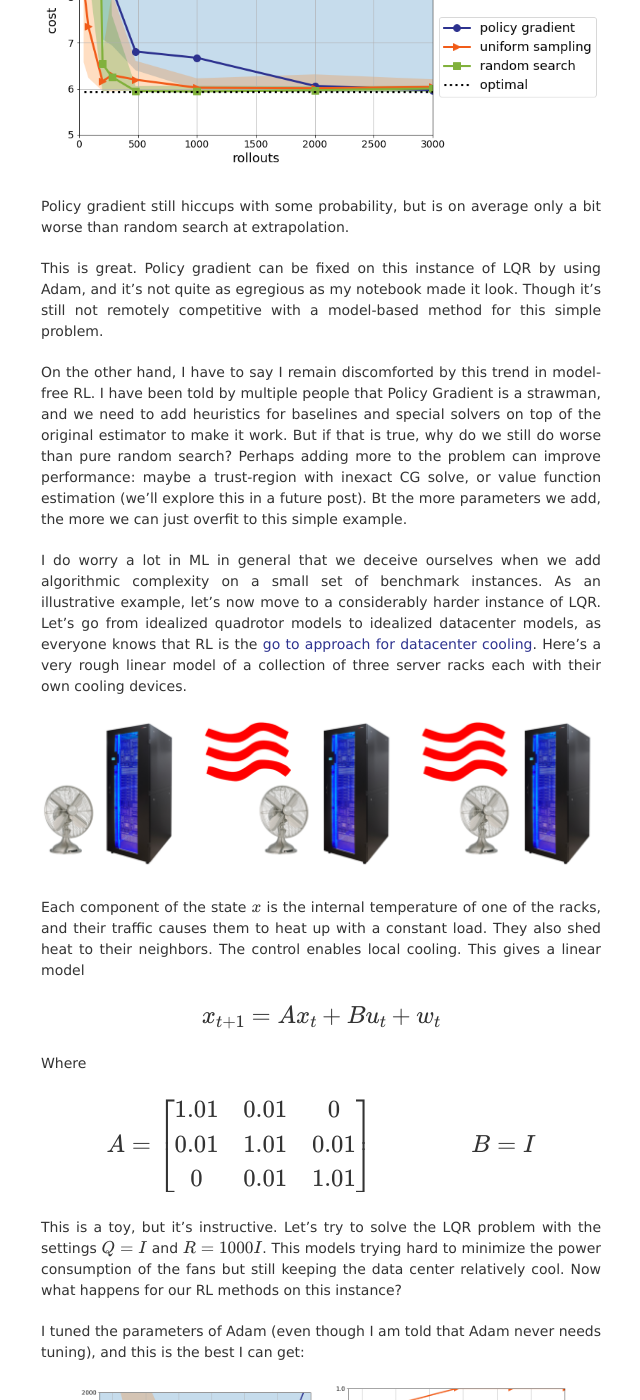
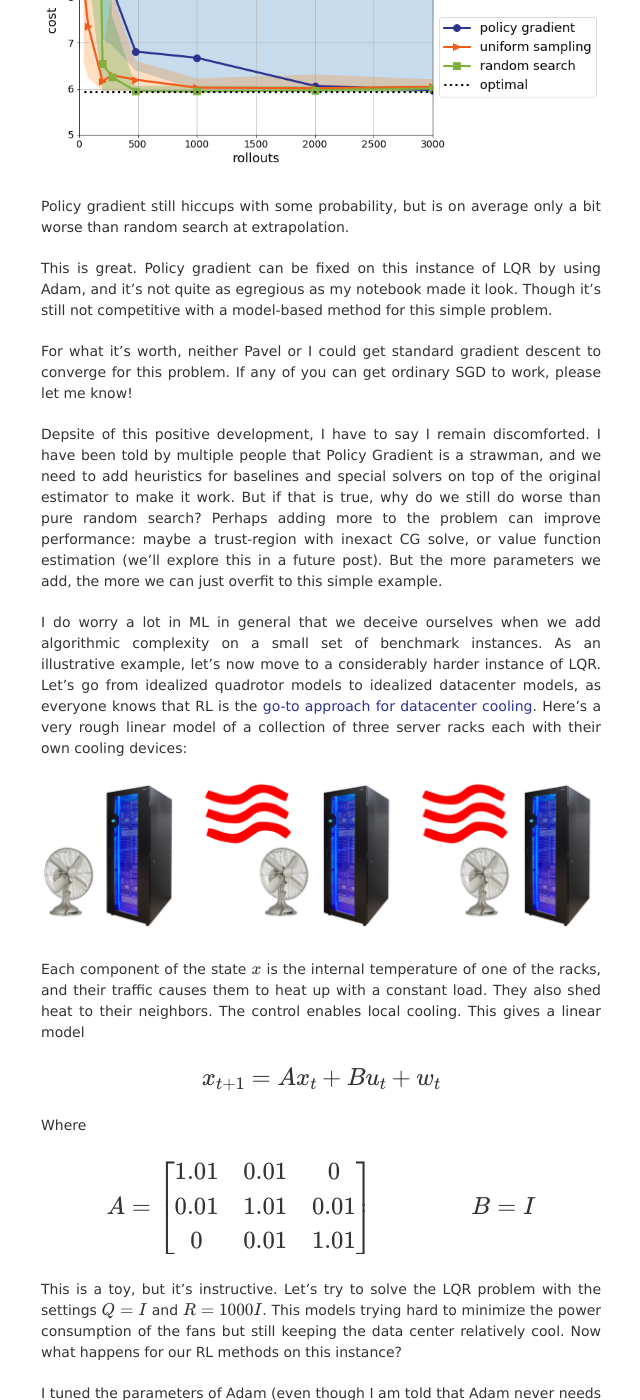
Before and after one commit to benjamin-recht/benjamin-recht.github.io, a Jekyll site: the page built from _posts/2018-03-13-pg-saga.md, in a window 1280 px wide and 1400 px high, scrolled down 1121 px. Shown: the whole window, without its empty margins (319-959 px from the left). Built offline with Jekyll 4.4.1, drawn with Linux system fonts in a browser that asks for light colours; nearby versions of some CDN libraries; formulas are drawn with MathJax 3; comment, search, counter and statistics services are not loaded; some of the changed text lies outside the part shown.

Commit message:
text edits

```diff
--- a/_posts/2018-03-13-pg-saga.md
+++ b/_posts/2018-03-13-pg-saga.md
@@ -25,11 +25,13 @@
 
 Policy gradient still hiccups with some probability, but is on average only a bit worse than random search at extrapolation.
 
-This is great. Policy gradient can be fixed on this instance of LQR by using Adam, and it’s not quite as egregious as my notebook made it look. Though it’s still not remotely competitive with a model-based method for this simple problem.
+This is great. Policy gradient can be fixed on this instance of LQR by using Adam, and it’s not quite as egregious as my notebook made it look. Though it’s still not competitive with a model-based method for this simple problem.
 
-On the other hand, I have to say I remain discomforted by this trend in model-free RL. I have been told by multiple people that Policy Gradient is a strawman, and we need to add heuristics for baselines and special solvers on top of the original estimator to make it work.  But if that is true, why do we still do worse than pure random search? Perhaps adding more to the problem can improve performance: maybe a trust-region with inexact CG solve, or value function estimation (we’ll explore this in a future post). Bt the more parameters we add, the more we can just overfit to this simple example.
+For what it's worth, neither Pavel or I could get standard gradient descent to converge for this problem. If any of you can get ordinary SGD to work, please let me know!
 
-I do worry a lot in ML in general that we deceive ourselves when we add algorithmic complexity on a small set of benchmark instances. As an illustrative example, let’s now move to a considerably harder instance of LQR. Let’s go from idealized quadrotor models to idealized datacenter models, as everyone knows that RL is the [go to approach for datacenter cooling](https://deepmind.com/blog/deepmind-ai-reduces-google-data-centre-cooling-bill-40/). Here’s a very rough linear model of a collection of three server racks each with their own cooling devices.
+Depsite of this positive development, I have to say I remain discomforted. I have been told by multiple people that Policy Gradient is a strawman, and we need to add heuristics for baselines and special solvers on top of the original estimator to make it work.  But if that is true, why do we still do worse than pure random search? Perhaps adding more to the problem can improve performance: maybe a trust-region with inexact CG solve, or value function estimation (we’ll explore this in a future post). But the more parameters we add, the more we can just overfit to this simple example.
+
+I do worry a lot in ML in general that we deceive ourselves when we add algorithmic complexity on a small set of benchmark instances. As an illustrative example, let’s now move to a considerably harder instance of LQR. Let’s go from idealized quadrotor models to idealized datacenter models, as everyone knows that RL is the [go-to approach for datacenter cooling](https://deepmind.com/blog/deepmind-ai-reduces-google-data-centre-cooling-bill-40/). Here’s a very rough linear model of a collection of three server racks each with their own cooling devices:
 
 {: .center}
 ![fake datacenter](/assets/rl/policies/fake_datacenter.png){:width="560px"}
@@ -55,14 +57,16 @@
 ![hard instance inf](/assets/rl/policies/cost_infinite_datacenter.png){:width="250px"}
 ![hard instance stabilizing](/assets/rl/policies/stabilizing_datacenter.png){:width="250px"}
 
-You might be able to tune this better than me, and I’d encourage you to try ([python notebook](https://nbviewer.jupyter.org/url/argmin.net/code/lqr_fake_dataceneter_demo.ipynb) for the intrepid).  Again, I love the feedback here as I’m trying to learn the ins and outs of the space as much as everyone reading this. However, what is more worrying to me is that if I change the random seed to 1336 but keep the parameters the same, the performance degrades for PG:
+You might be able to tune this better than me, and I’d encourage you to try ([python notebook](https://nbviewer.jupyter.org/url/argmin.net/code/lqr_fake_dataceneter_demo.ipynb) for the intrepid).  Again, I would love feedback here as I’m trying to learn the ins and outs of the space as much as everyone reading this.
+
+What is more worrying to me is that if I change the random seed to 1336 but keep the parameters the same, the performance degrades for PG:
 
 {: .center}
 ![don't tune on random seeds](/assets/rl/policies/cost_infinite_datacenter_1336.png){:width="250px"}
 ![this doesn't look good](/assets/rl/policies/stabilizing_datacenter_1336.png){:width="250px"}
 
-That means that we’re still very much in a very high variance regime for PG
+That means that we’re still very much in a very high variance regime for Policy Gradient.
 
 Now note, even though random search is better than policy gradient here, random search is still really bad. It is still finding many unstable solutions on this harder instance. That’s certainly less than ideal. Even if random search is better than deep RL, I probably wouldn’t use it in my datacenter. This for me is the main point.  We can tune model-free methods all we want, but, I think there are fundamental limitations to this methodology. **By throwing away models and knowledge, it is never clear if we can learn enough from a few instances and random seeds to generalize.**
 
-What makes this instance hard? In order to understand the hardness, we have to understand the instance. The underlying dynamics are _unstable_. This means, unless a proper control is applied, the system will blow up (and the servers will catch fire). If you look at the last line of the notebook, you’ll see that even the nominal controller is producing an unstable solution with one rollout. This makes sense: if we estimate one of the diagonal entries of $A$ to be less than $1$, we might guess that this mode is stable and put less effort to cooling that rack. So it’s imperative to get a high quality estimate of the system’s true behavior for near optimal control. Or rather, we have to be able to ascertain whether or not our current policy is safe or the consequences can be disastrous. Though this series seems to be ever expanding, an important topic of a future post is how to tightly link in safety and robustness concerns when learning to control.
+What makes this example hard? In order to understand the hardness, we have to understand the instance. The underlying dynamics are _unstable_. This means, unless a proper control is applied, the system will blow up (and the servers will catch fire). If you look at the last line of the notebook, you’ll see that even the nominal controller is producing an unstable solution with one rollout. This makes sense: if we estimate one of the diagonal entries of $A$ to be less than $1$, we might guess that this mode is stable and put less effort to cooling that rack. So it’s imperative to get a high quality estimate of the system’s true behavior for near optimal control. Or rather, we have to be able to ascertain whether or not our current policy is safe or the consequences can be disastrous. Though this series seems to be ever-expanding, an important topic of a future post is how to tightly link in safety and robustness concerns when learning to control.
```
Also changed, not shown: other parts of _posts/2018-03-13-pg-saga.md (+1 -1 lines).
